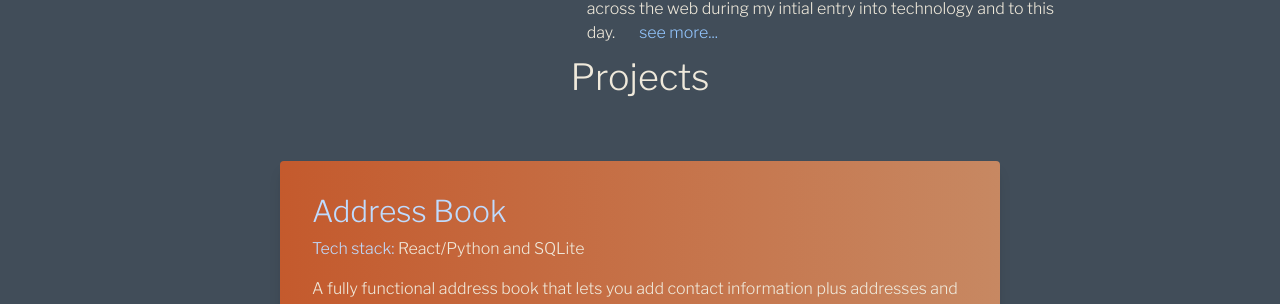
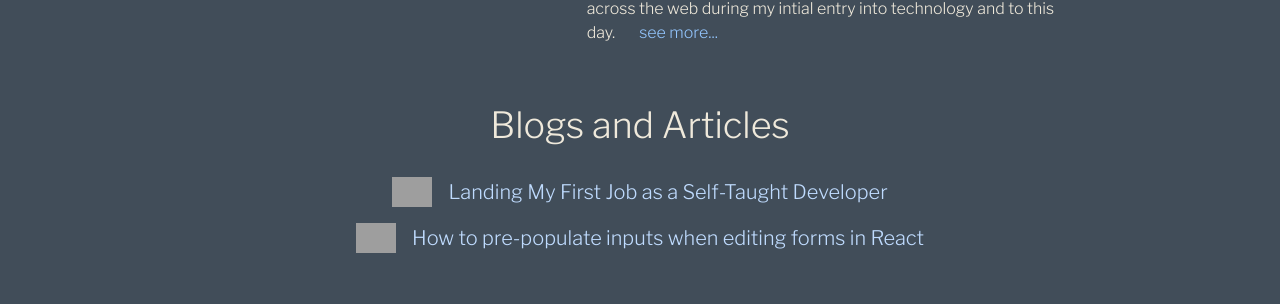
Before and after one commit to jvandy83/website, a React (Vite) app: page / in a window 1280 px wide. Shown: the part 487-791 px from the top of the page. Built offline with nearby package versions, Linux system fonts and the light colour scheme; grey boxes are pictures that could not be loaded.

Commit message:
added links to medium articles

```diff
--- a/src/App.tsx
+++ b/src/App.tsx
@@ -4,6 +4,7 @@ import familyPic from './assets/images/family-pic.jpg';
 import linkedinIcon from './assets/images/linkedin-icon.png';
 import githubIcon from './assets/images/github-icon.png';
 import twitterIcon from './assets/images/twitter-icon.png';
+import mediumIcon from './assets/images/medium-icon.png';
 
 export const App = () => {
 	const [showMore, setShowMore] = useState(false);
@@ -85,6 +86,31 @@ export const App = () => {
 							</section>
 						</div>
 					</div>
+					<section className='flex flex-col items-center my-12'>
+						<div className='my-8'>
+							<h1 className='text-4xl'>Blogs and Articles</h1>
+						</div>
+						<div>
+							<ul className='flex flex-col items-center'>
+								<li className='flex items-center text-xl text-blue-200 pb-4'>
+									<span className='pr-4'>
+										<img className='w-10' src={mediumIcon} alt='icon8.com' />
+									</span>
+									<a href='https://medium.com/@vanthedev/landing-my-first-job-as-a-self-taught-developer-3b6a3655c9c'>
+										Landing My First Job as a Self-Taught Developer
+									</a>
+								</li>
+								<li className='flex items-center text-xl text-blue-200 pb-4'>
+									<span className='pr-4'>
+										<img className='w-10' src={mediumIcon} alt='icon8.com' />
+									</span>
+									<a href='https://medium.com/@vanthedev/how-to-pre-populate-inputs-when-editing-forms-in-react-2530d6069ab3'>
+										How to pre-populate inputs when editing forms in React
+									</a>
+								</li>
+							</ul>
+						</div>
+					</section>
 					<section className='p-8 flex flex-col items-center'>
 						<div>
 							<h1 className='text-4xl'>Projects</h1>
```
